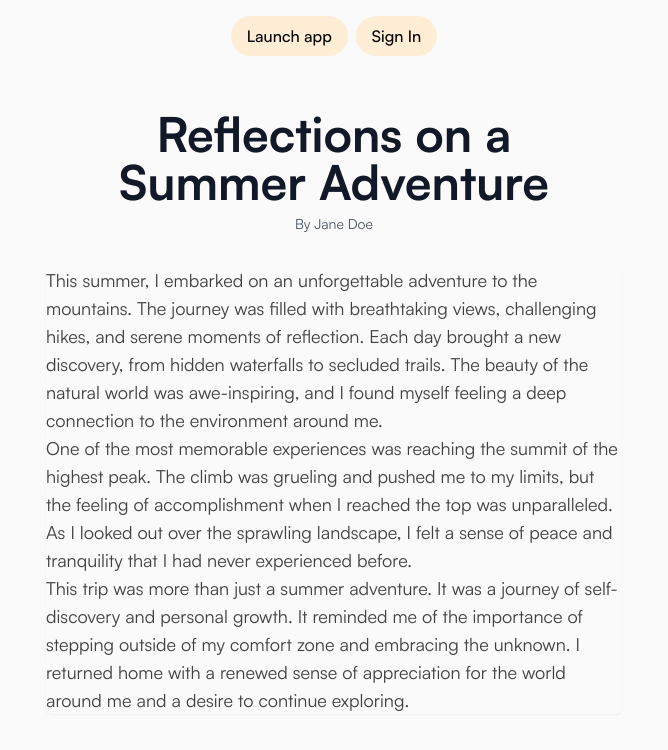
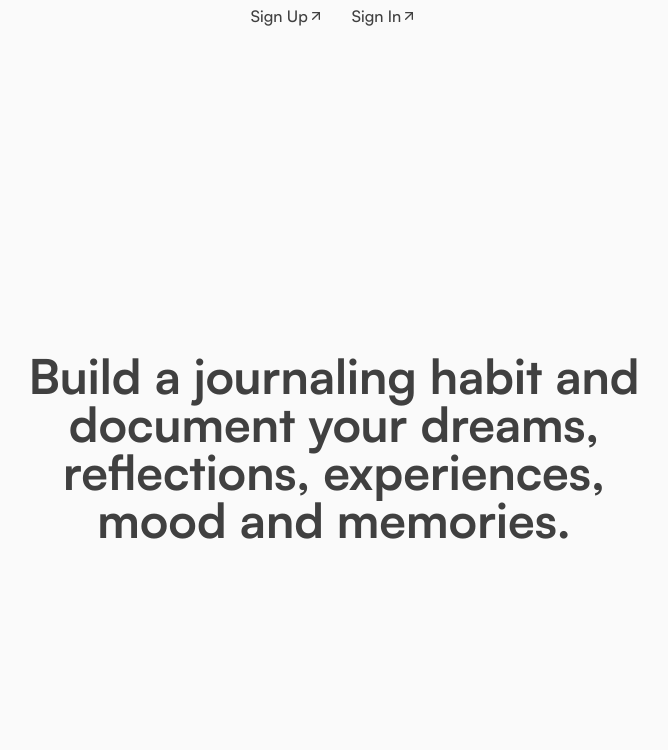
Before and after one commit to huilensolis/memoir, a Next.js app in the folder apps/client/: page / in a window 1280 px wide. Shown: the top 750 px of the page, without its empty margins (306-974 px from the left). Built offline with nearby package versions, Linux system fonts and the light colour scheme; no server answers.

Commit message:
feat(app): 38 change landing page

```diff
--- a/apps/client/src/app/(landing)/page.tsx
+++ b/apps/client/src/app/(landing)/page.tsx
@@ -1,65 +1,33 @@
 import { WithUserNotAuthenticated } from "@/components/wrappers/protect-from-authenticated-users";
 import { ClientRoutingService } from "@/models/routing/client";
+import { ArrowUpRight } from "lucide-react";
 import Link from "next/link";
 
 export default function Home() {
   return (
     <WithUserNotAuthenticated redirectUrl={ClientRoutingService.app.home}>
-      <div className="flex flex-col items-center justify-center min-h-screen py-12 px-4 sm:px-6 lg:px-8">
-        <nav className="absolute top-0 l-0 py-4 flex gap-2">
+      <nav className="w-full items-center justify-center flex gap-1">
         <Link
-            href="/app"
-            className="font-semibold bg-orange-100 px-4 py-2 rounded-full hover:bg-orange-200 ease-in-out transition-all duration-75"
+          href={ClientRoutingService.auth.signUp}
+          className="flex items-center p-1 px-3 hover:bg-neutral-200 transition-all duration-75 rounded-sm font-semibold text-neutral-700"
         >
-            Launch app
+          Sign Up
+          <ArrowUpRight className="h-4 w-4" />
         </Link>
         <Link
-            href="/auth/sign-in"
-            className="font-semibold bg-orange-100 px-4 py-2 rounded-full hover:bg-orange-200 ease-in-out transition-all duration-75"
+          href={ClientRoutingService.auth.signIn}
+          className="flex items-center p-1 px-3 hover:bg-neutral-200 transition-all duration-75 rounded-sm font-semibold text-neutral-700"
         >
           Sign In
+          <ArrowUpRight className="h-4 w-4" />
         </Link>
       </nav>
-        <div className="max-w-xl w-full space-y-8">
-          <div>
-            <h2 className="mt-6 text-center text-5xl font-extrabold text-gray-900">
-              Reflections on a Summer Adventure
-            </h2>
-            <p className="mt-2 text-center text-sm text-gray-600">
-              By Jane Doe
-            </p>
-          </div>
-          <div className="rounded-md shadow-sm -space-y-px">
-            <div className="text-pretty text-lg text-neutral-700">
-              <p>
-                This summer, I embarked on an unforgettable adventure to the
-                mountains. The journey was filled with breathtaking views,
-                challenging hikes, and serene moments of reflection. Each day
-                brought a new discovery, from hidden waterfalls to secluded
-                trails. The beauty of the natural world was awe-inspiring, and I
-                found myself feeling a deep connection to the environment around
-                me.
-              </p>
-              <p>
-                One of the most memorable experiences was reaching the summit of
-                the highest peak. The climb was grueling and pushed me to my
-                limits, but the feeling of accomplishment when I reached the top
-                was unparalleled. As I looked out over the sprawling landscape,
-                I felt a sense of peace and tranquility that I had never
-                experienced before.
-              </p>
-              <p>
-                This trip was more than just a summer adventure. It was a
-                journey of self-discovery and personal growth. It reminded me of
-                the importance of stepping outside of my comfort zone and
-                embracing the unknown. I returned home with a renewed sense of
-                appreciation for the world around me and a desire to continue
-                exploring.
-              </p>
-            </div>
-          </div>
-        </div>
-      </div>
+      <article className="flex flex-col w-full items-center justify-center py-80">
+        <h1 className="text-balance text-center text-neutral-700 font-bold text-5xl max-w-2xl w-full">
+          Build a journaling habit and document your dreams, reflections,
+          experiences, mood and memories.
+        </h1>
+      </article>
     </WithUserNotAuthenticated>
   );
 }
```
Lines whose indentation alone changed are shown as unchanged.
